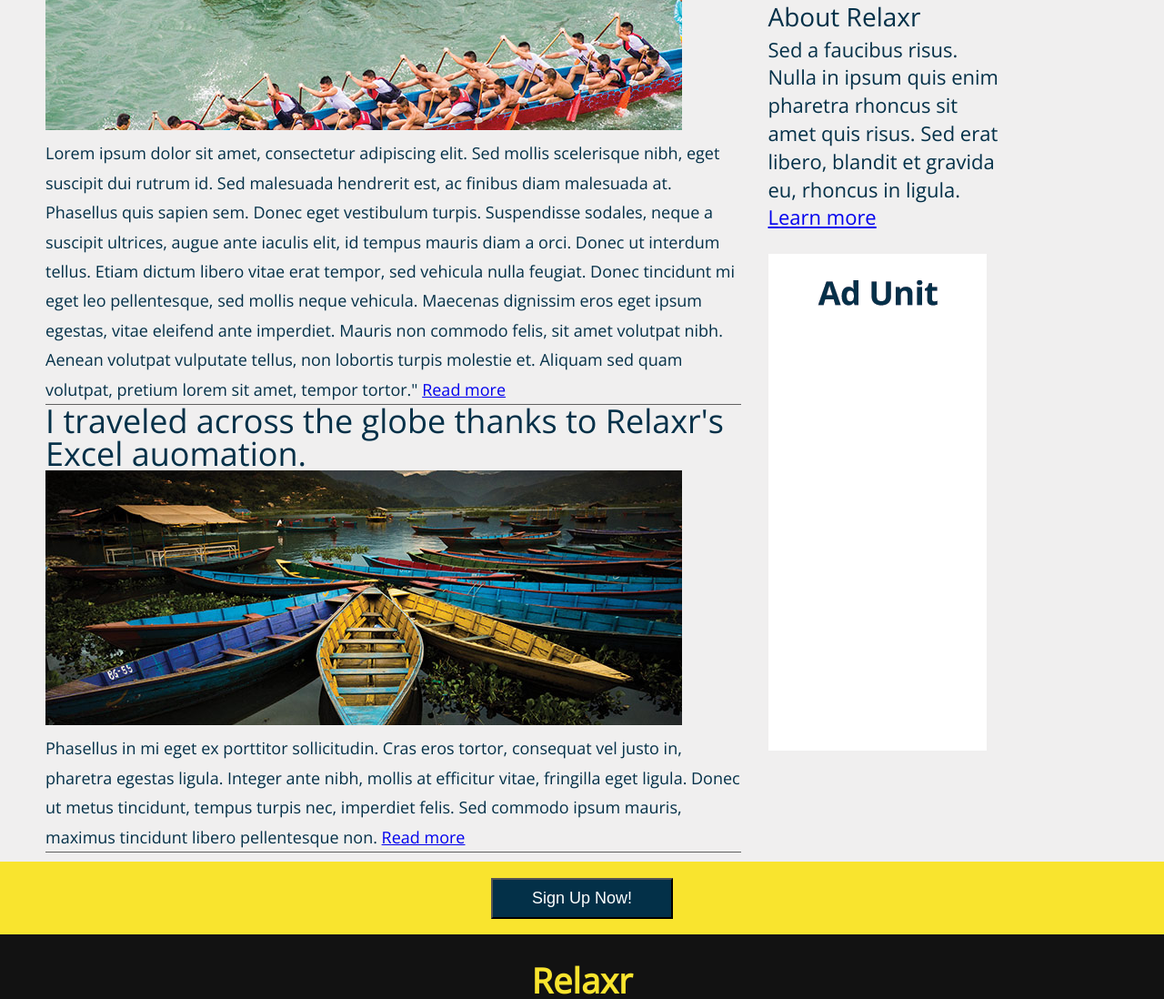
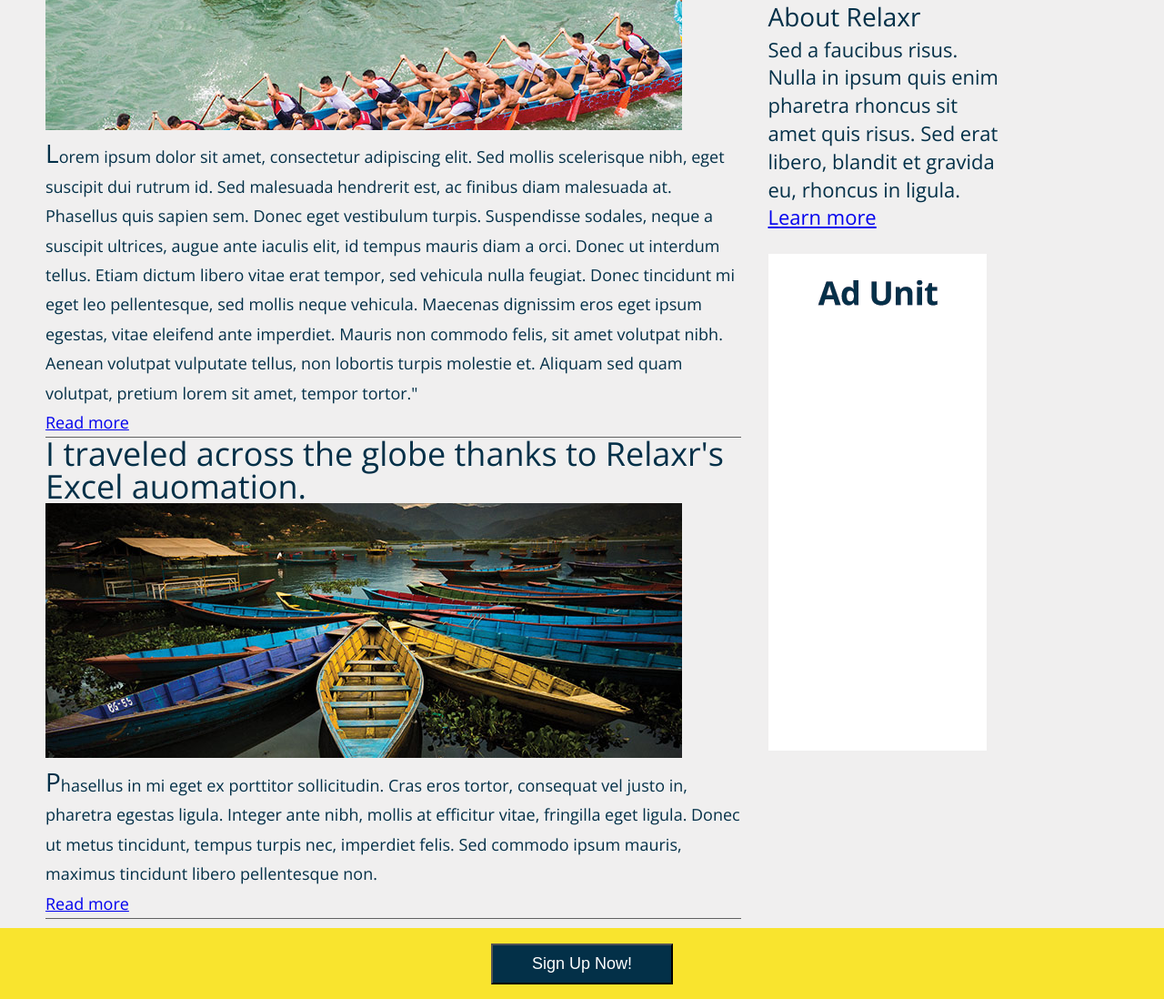
Before and after one commit to jehanjillani/jehan-jillani-homework, a plain HTML site: page Relaxr_p2/index.html in a window 1280 px wide. Shown: the part 329-1427 px from the top of the page at 91% size. Drawn offline with nearby package versions, Linux system fonts and the light colour scheme.

Commit message:
updates for first letter

```diff
--- a/Relaxr_p2/css/style.css
+++ b/Relaxr_p2/css/style.css
@@ -111,6 +111,15 @@ body {
  line-height: 180%;
 }
 
+.relaxr-para1::first-letter {
+  font-size: 28px;
+}
+
+.relaxr-para2::first-letter {
+  font-size: 28px;
+}
+
+
 h3, h4 {
   font-size: 36px;
   margin: 0px;
--- a/Relaxr_p2/index.html
+++ b/Relaxr_p2/index.html
@@ -38,7 +38,7 @@
 	<h3>How I implemented Relaxr in 2 weeks and changed my life.</h3>
 			<img class="relaxr-img1" src="images/blog_photo1.jpg">
 			<br>
-			<p2 class="relaxr-para1"> Lorem ipsum dolor sit amet, consectetur adipiscing elit. Sed mollis scelerisque nibh, eget suscipit dui rutrum id. Sed malesuada hendrerit est, ac finibus diam malesuada at. Phasellus quis sapien sem. Donec eget vestibulum turpis. Suspendisse sodales, neque a suscipit ultrices, augue ante iaculis elit, id tempus mauris diam a orci. Donec ut interdum tellus. Etiam dictum libero vitae erat tempor, sed vehicula nulla feugiat. Donec tincidunt mi eget leo pellentesque, sed mollis neque vehicula. Maecenas dignissim eros eget ipsum egestas, vitae eleifend ante imperdiet. Mauris non commodo felis, sit amet volutpat nibh. Aenean volutpat vulputate tellus, non lobortis turpis molestie et. Aliquam sed quam volutpat, pretium lorem sit amet, tempor tortor." </p2>
+			<p class="relaxr-para1">Lorem ipsum dolor sit amet, consectetur adipiscing elit. Sed mollis scelerisque nibh, eget suscipit dui rutrum id. Sed malesuada hendrerit est, ac finibus diam malesuada at. Phasellus quis sapien sem. Donec eget vestibulum turpis. Suspendisse sodales, neque a suscipit ultrices, augue ante iaculis elit, id tempus mauris diam a orci. Donec ut interdum tellus. Etiam dictum libero vitae erat tempor, sed vehicula nulla feugiat. Donec tincidunt mi eget leo pellentesque, sed mollis neque vehicula. Maecenas dignissim eros eget ipsum egestas, vitae eleifend ante imperdiet. Mauris non commodo felis, sit amet volutpat nibh. Aenean volutpat vulputate tellus, non lobortis turpis molestie et. Aliquam sed quam volutpat, pretium lorem sit amet, tempor tortor." </p>
 			<a href="url">Read more</a>
 </div>
 
@@ -46,7 +46,7 @@
 	<h4>I traveled across the globe thanks to Relaxr's Excel auomation.</h4>
 		 <img class="relaxr-img1" src="images/blog_photo2.jpg">
 		 <br>
-		 <p3 class="relaxr-para2"> Phasellus in mi eget ex porttitor sollicitudin. Cras eros tortor, consequat vel justo in, pharetra egestas ligula. Integer ante nibh, mollis at efficitur vitae, fringilla eget ligula. Donec ut metus tincidunt, tempus turpis nec, imperdiet felis. Sed commodo ipsum mauris, maximus tincidunt libero pellentesque non.  </p3>
+		 <p class="relaxr-para2">Phasellus in mi eget ex porttitor sollicitudin. Cras eros tortor, consequat vel justo in, pharetra egestas ligula. Integer ante nibh, mollis at efficitur vitae, fringilla eget ligula. Donec ut metus tincidunt, tempus turpis nec, imperdiet felis. Sed commodo ipsum mauris, maximus tincidunt libero pellentesque non.  </p>
 		<a href="url">Read more</a>
 </div>
 </div>
@@ -69,7 +69,7 @@
 
 
 <div class="about">
-		<h6>About Relaxr</h7>
+		<h6>About Relaxr</h6>
 		<p class="about-text"> Sed a faucibus risus. Nulla in ipsum quis enim pharetra rhoncus sit amet quis risus. Sed erat libero, blandit et gravida eu, rhoncus in ligula. </p4>
 		<a href="url">Learn more</a>
 </div>
@@ -91,7 +91,7 @@
 
 <!--footer-->
 <footer>
-		<h8 class="relaxr-end">Relaxr</h8>
+		<h6 class="relaxr-end">Relaxr</h6>
 		<div class="social-media">
 			<img class="social-media-button" src="images/twitter.png">
 			<img class="social-media-button" src="images/facebook.png">
```
